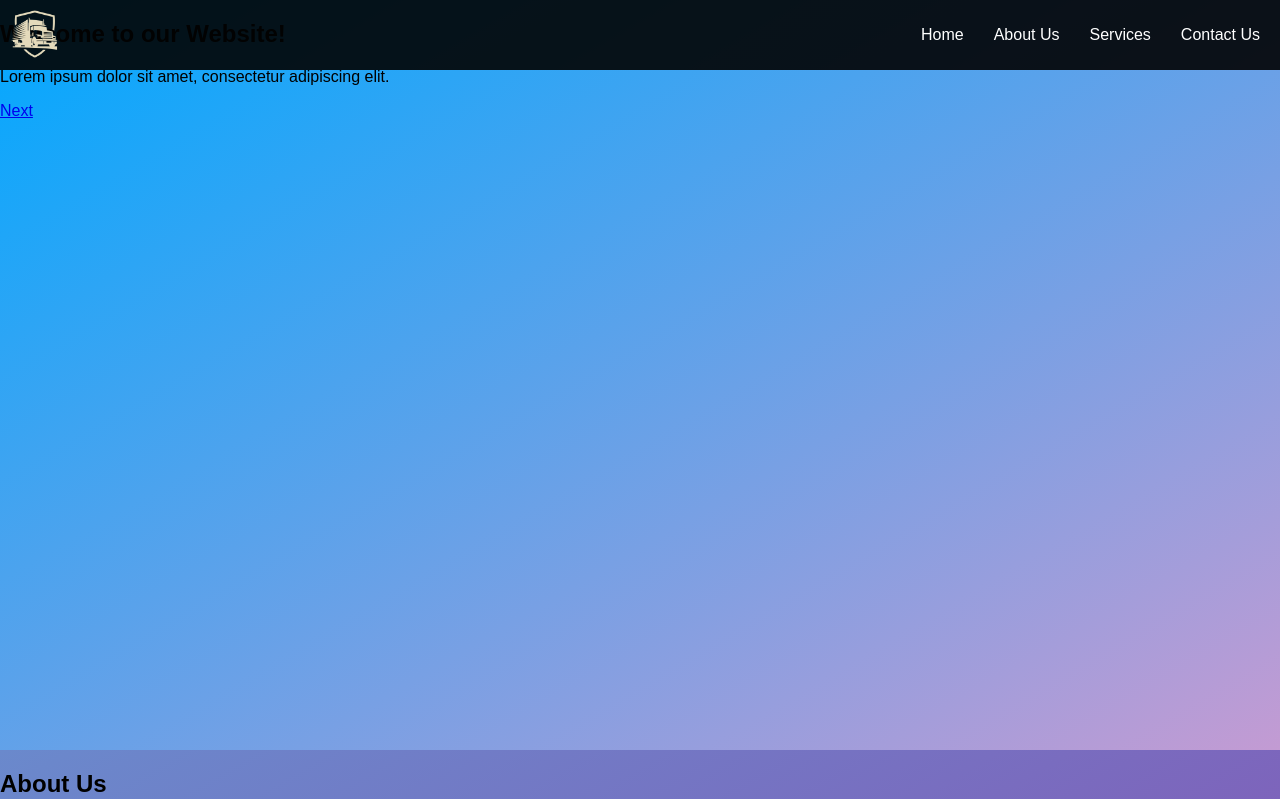
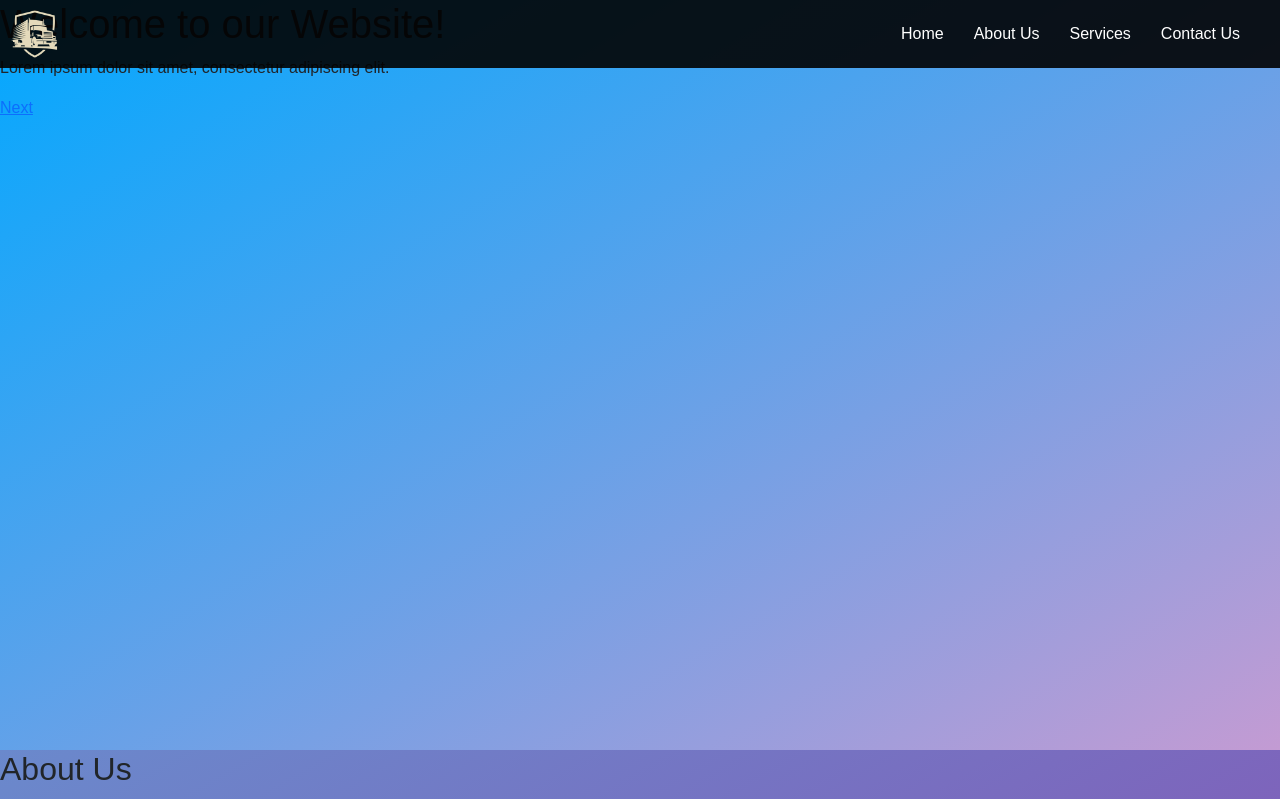
Before and after one commit to mshehryarahmed/test, a React (Create React App) app: page / in a window 1280 px wide. Shown: the top 799 px of the page. Built offline with nearby package versions, Linux system fonts and the light colour scheme.

Commit message:
bootstrap linked

```diff
--- a/public/index.html
+++ b/public/index.html
@@ -24,6 +24,10 @@
       work correctly both with client-side routing and a non-root public URL.
       Learn how to configure a non-root public URL by running `npm run build`.
     -->
+
+        <!-- bootstrap -->
+        <link href="https://cdn.jsdelivr.net/npm/bootstrap@5.3.0/dist/css/bootstrap.min.css" rel="stylesheet" integrity="sha384-9ndCyUaIbzAi2FUVXJi0CjmCapSmO7SnpJef0486qhLnuZ2cdeRhO02iuK6FUUVM" crossorigin="anonymous">
+
     <title>Test</title>
   </head>
   <body>
@@ -38,5 +42,8 @@
       To begin the development, run `npm start` or `yarn start`.
       To create a production bundle, use `npm run build` or `yarn build`.
     -->
+
+    <script src="https://cdn.jsdelivr.net/npm/@popperjs/core@2.11.8/dist/umd/popper.min.js" integrity="sha384-I7E8VVD/ismYTF4hNIPjVp/Zjvgyol6VFvRkX/vR+Vc4jQkC+hVqc2pM8ODewa9r" crossorigin="anonymous"></script>
+    <script src="https://cdn.jsdelivr.net/npm/bootstrap@5.3.0/dist/js/bootstrap.min.js" integrity="sha384-fbbOQedDUMZZ5KreZpsbe1LCZPVmfTnH7ois6mU1QK+m14rQ1l2bGBq41eYeM/fS" crossorigin="anonymous"></script>
   </body>
 </html>
--- a/src/components/Navbar.css
+++ b/src/components/Navbar.css
@@ -4,7 +4,7 @@
     background-color: #030303e7;
     padding: 10px;
     color: #fff;
-    height: 50px;
+    height: auto;
     z-index: 100;
     width: 100%;
 }
@@ -12,6 +12,7 @@
 .navbar ul {
     list-style-type: none;
     float: right;
+    margin: 0;
 }
 
 .navbar ul li {
```
